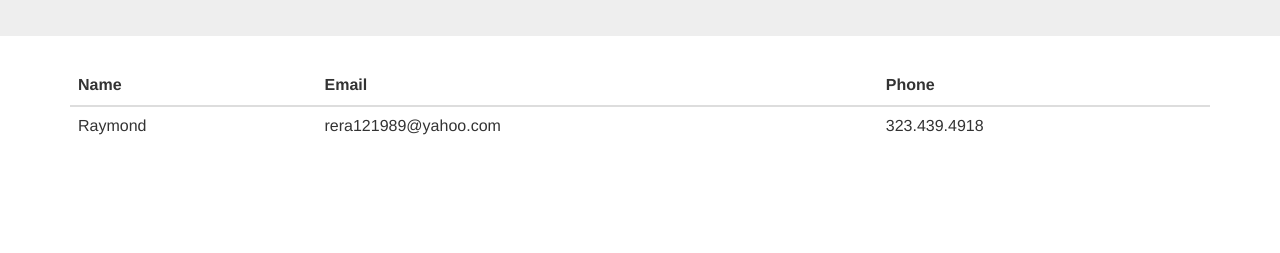
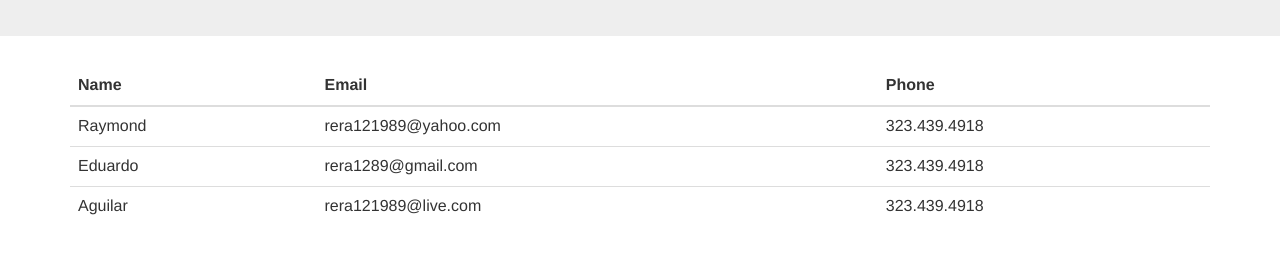
Before and after one commit to rera121989/Contact_List, a website: page public/index.html in a window 1280 px wide. Shown: the part 159-412 px from the top of the page. Drawn offline with nearby package versions, Linux system fonts and the light colour scheme.

Commit message:
Add two more contact to the list

```diff
--- a/public/index.html
+++ b/public/index.html
@@ -33,6 +33,16 @@
 				<td>rera121989@yahoo.com</td>
 				<td>323.439.4918</td>
 			</tr>
+			<tr>
+				<td>Eduardo</td>
+				<td>rera1289@gmail.com</td>
+				<td>323.439.4918</td>
+			</tr>
+			<tr>
+				<td>Aguilar</td>
+				<td>rera121989@live.com</td>
+				<td>323.439.4918</td>
+			</tr>
 
 		</tbody>
 	</table>
```
